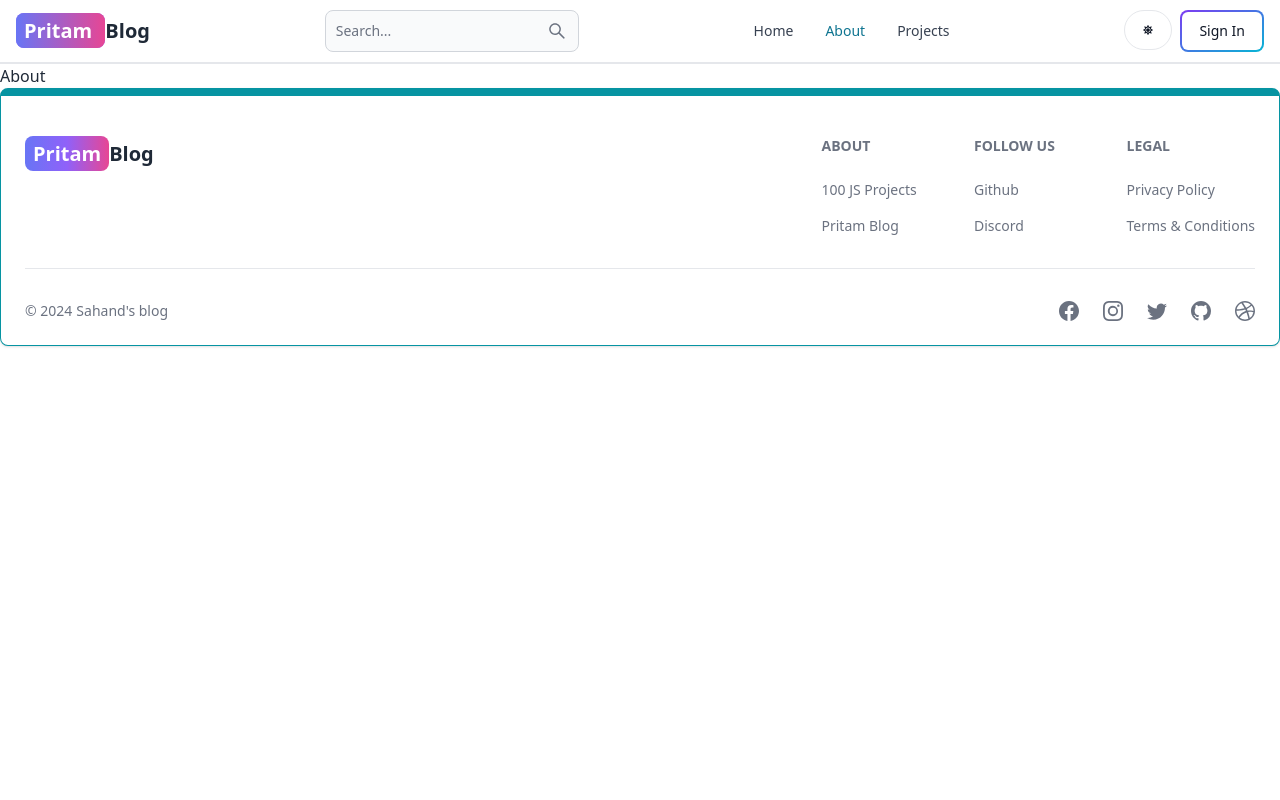
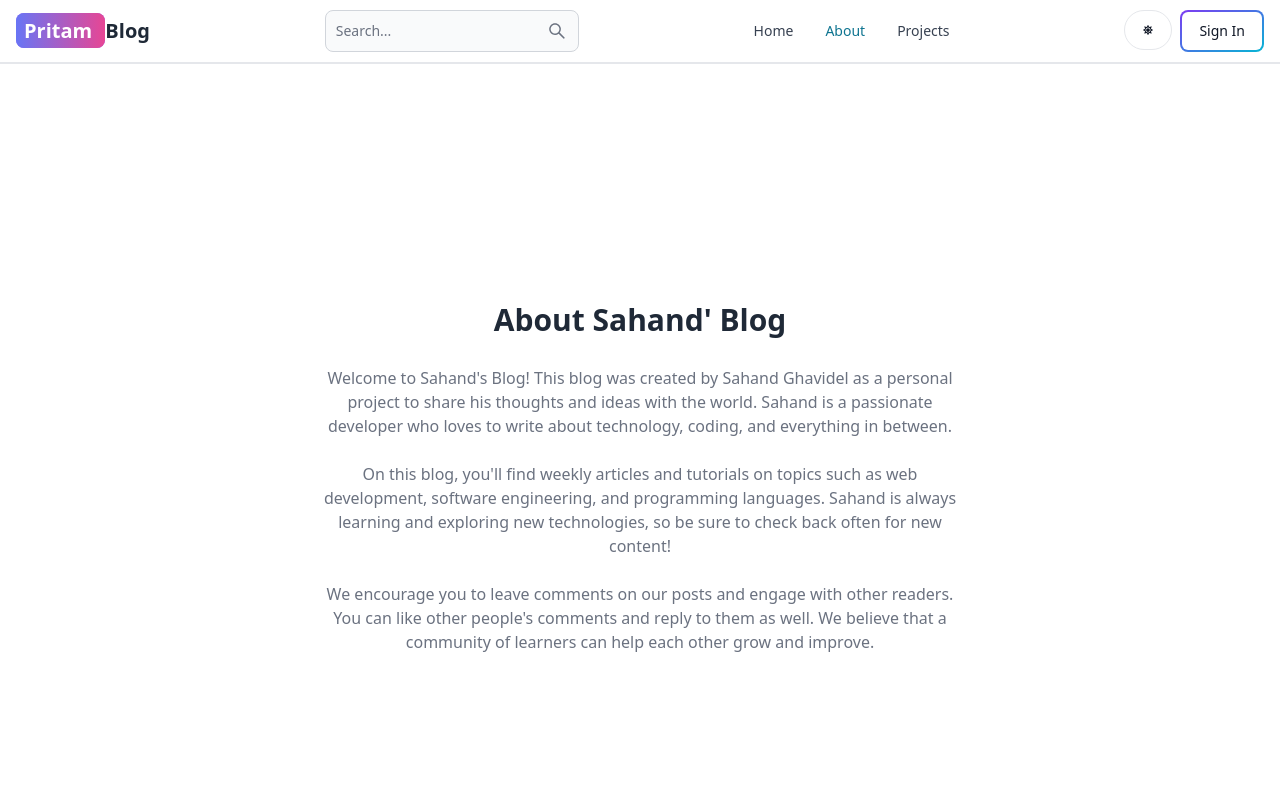
Before and after one commit to Pritam123Ghosh/MERN-Blog-Full-Stack, a React (Vite) app in the folder client/: page /about in a window 1280 px wide. Shown: the top 800 px of the page. Built offline with nearby package versions, Linux system fonts and the light colour scheme; no server answers.

Commit message:
Created about and projects page

```diff
--- a/client/src/pages/About.jsx
+++ b/client/src/pages/About.jsx
@@ -1,7 +1,37 @@
-import React from 'react'
+import React from "react";
 
 export default function About() {
   return (
-    <div>About</div>
-  )
+    <div className="min-h-screen flex items-center justify-center">
+      <div className="max-w-2xl mx-auto p-3 text-center">
+        <div>
+          <h1 className="text-3xl font font-semibold text-center my-7">
+            About Sahand' Blog
+          </h1>
+          <div className="text-md text-gray-500 flex flex-col gap-6">
+            <p>
+              Welcome to Sahand's Blog! This blog was created by Sahand Ghavidel
+              as a personal project to share his thoughts and ideas with the
+              world. Sahand is a passionate developer who loves to write about
+              technology, coding, and everything in between.
+            </p>
+
+            <p>
+              On this blog, you'll find weekly articles and tutorials on topics
+              such as web development, software engineering, and programming
+              languages. Sahand is always learning and exploring new
+              technologies, so be sure to check back often for new content!
+            </p>
+
+            <p>
+              We encourage you to leave comments on our posts and engage with
+              other readers. You can like other people's comments and reply to
+              them as well. We believe that a community of learners can help
+              each other grow and improve.
+            </p>
+          </div>
+        </div>
+      </div>
+    </div>
+  );
 }
--- a/client/src/pages/Projects.jsx
+++ b/client/src/pages/Projects.jsx
@@ -1,7 +1,14 @@
-import React from 'react'
+import CallToAction from "../components/CallToAction";
 
 export default function Projects() {
   return (
-    <div>Projects</div>
-  )
+    <div className="min-h-screen max-w-2xl mx-auto flex justify-center items-center flex-col gap-6 p-3">
+      <h1 className="text-3xl font-semibold">Pojects</h1>
+      <p className="text-md text-gray-500">
+        Build fun and engaging projects while learning HTML, CSS, and
+        JavaScript!
+      </p>
+      <CallToAction />
+    </div>
+  );
 }
```
